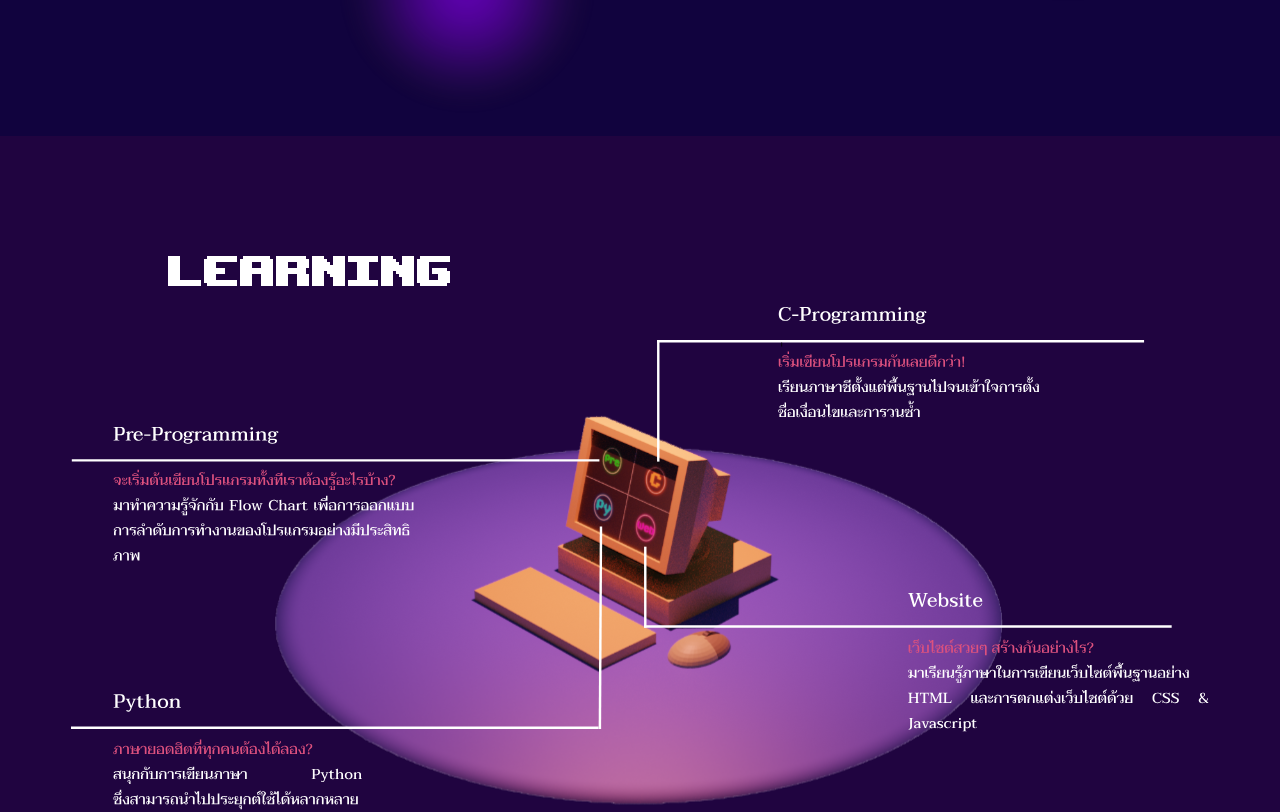
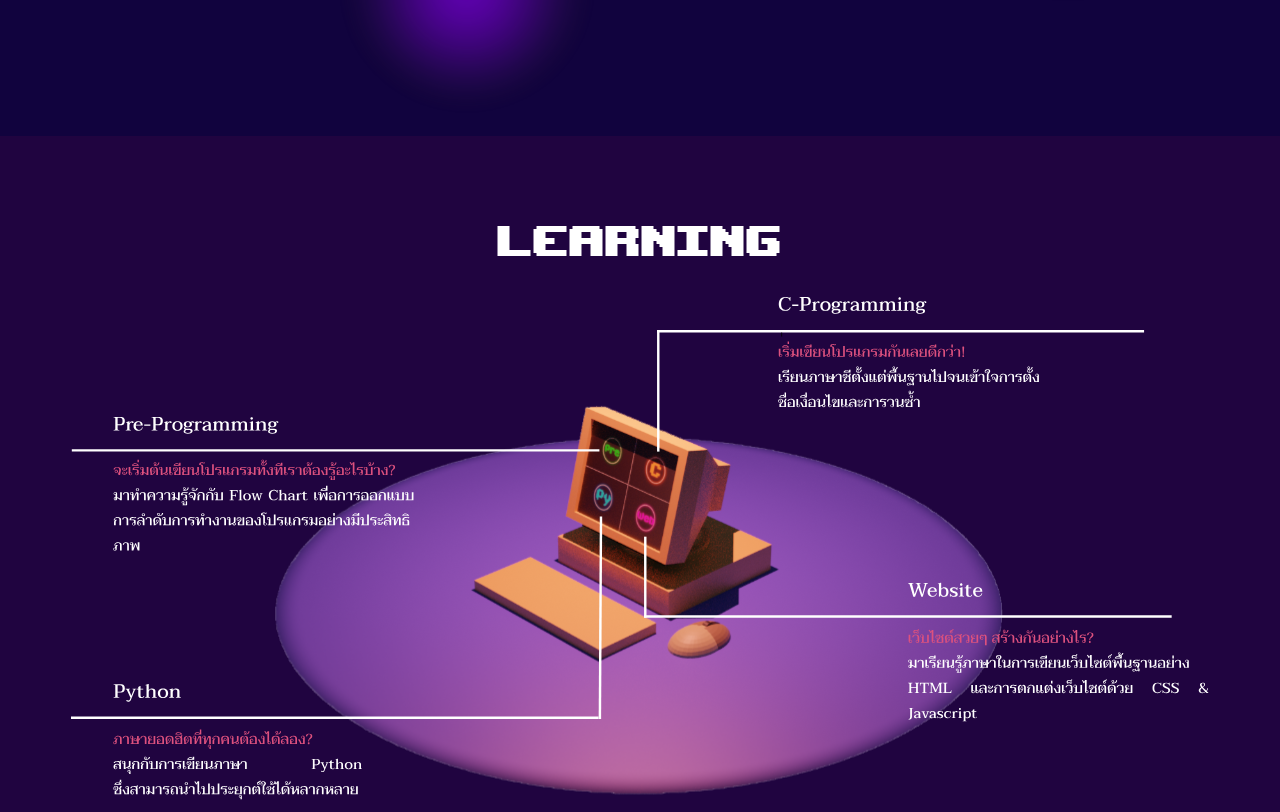
Before and after one commit to cpe-kmutt-student/comcamp33, a Next.js app: page /home in a window 1280 px wide. Shown: the part 1480-2292 px from the top of the page. Built offline with nearby package versions, Linux system fonts and the light colour scheme.

Commit message:
fix: learning header

```diff
--- a/src/components/homepage/learning/index.js
+++ b/src/components/homepage/learning/index.js
@@ -14,8 +14,8 @@ const SubjectDetail = ({ name, highlight, detail }) => (
 
 const Learning = () => {
   return (
-    <div className="flex flex-col lg:items-start justify-center items-center relative w-full h-full text-center md:px-10 lg:px-10 sm:space-y-10 lg:space-y-0 md:space-y-5">
-      <h1 data-aos="fade-right" className="text-white font-pixel text-3xl sm:text-4xl md:text-6xl lg:text-6xl relative lg:ml-32 lg:mt-10">Learning</h1>
+    <div className="flex flex-col justify-center items-center relative w-full h-full text-center md:px-10 lg:px-10 sm:space-y-10 lg:space-y-5 md:space-y-5 lg:pt-[-3vh]">
+      <h1 data-aos="fade-right" className="text-white font-pixel text-3xl sm:text-4xl md:text-6xl lg:text-6xl relative ">Learning</h1>
       <div data-aos="fade-up" className="h-[70%] w-full relative hidden lg:block  animate-float">
         <Image src="/assets/learning/pc_learning.svg"
           layout="fill"
```
